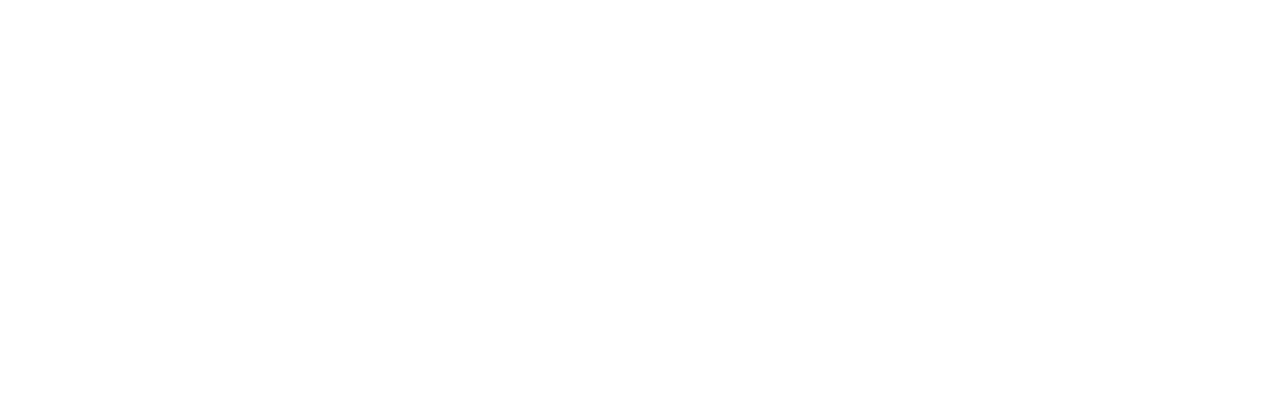
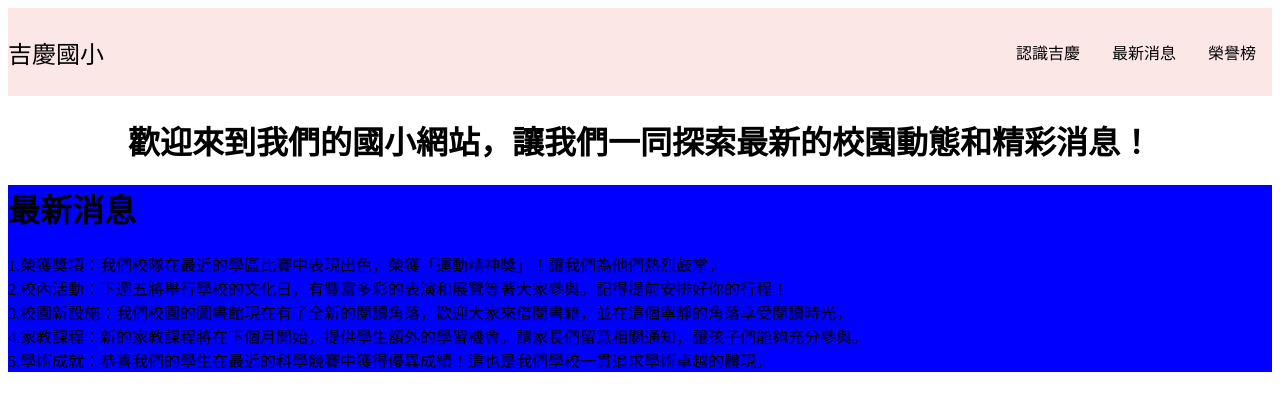
Before and after one commit to YaXun1103/FinalPorject, a plain HTML site: page news.html in a window 1280 px wide. Drawn offline with Linux system fonts and the light colour scheme.

Commit message:
最新消息

```diff
--- /dev/null
+++ b/news.css
@@ -0,0 +1,41 @@
+.navbar {
+    position: sticky;
+    top: 0;
+    left: 0;
+    right: 0;
+    background-color: rgba(252, 230, 230, 0.953);
+    -webkit-backdrop-filter: blur(1px);
+            backdrop-filter: blur(1px);
+    z-index: 1000;
+    margin-top: auto;
+  }
+  .navbar .brand {
+    font-size: 24px;
+  }
+  .navbar .navbar-list {
+    display: flex;
+    list-style: none;
+  }
+  .navbar .list-item {
+    padding: 1rem;
+    display: inline-block;
+    text-decoration: none;
+    color: black;
+  }
+  .navbar .list-item:hover, .navbar .list-item.active {
+    color: orange;
+  }
+  .navbar .justify-content-between {
+    justify-content: space-between;
+  }
+  .navbar .align-items-center {
+    align-items: center;
+  }
+
+  .copywriting{
+    text-align: center;
+  }
+  .text{
+    background-color: blue;
+    text-align: left;
+  }
--- a/news.html
+++ b/news.html
@@ -1,11 +1,46 @@
 <!DOCTYPE html>
 <html lang="en">
+
 <head>
-    <meta charset="UTF-8">
-    <meta name="viewport" content="width=device-width, initial-scale=1.0">
-    <title>吉慶國小-最新消息</title>
+  <meta charset="UTF-8">
+  <meta name="viewport" content="width=device-width, initial-scale=1.0">
+  <title>吉慶國小-最新消息</title>
+  <link rel="stylesheet" href="news.css">
 </head>
+
 <body>
+  <nav class="navbar">
+    <div class="container">
+      <div class ="justify-content-between align-items-center" style="display: flex;">
+        <div class="brand">吉慶國小</div>
+        <ul class="navbar-list">
+          <li><a href="#" class="list-item">認識吉慶</a></li>
+          <li><a href="#" class="list-item">最新消息</a></li>
+          <li><a href="#" class="list-item">榮譽榜</a></li>
+        </ul>
+      </div>
+    </div>
+  </nav>
+  <header>
+    <div class="copywriting">
+            <h1>歡迎來到我們的國小網站，讓我們一同探索最新的校園動態和精彩消息！</h1>
+
+            <div class="text">
+              <h1>最新消息</h1>
+              <p>1.榮獲獎項：我們校隊在最近的學區比賽中表現出色，榮獲「運動精神獎」！讓我們為他們熱烈鼓掌。</Br>
+                2.校內活動：下週五將舉行學校的文化日，有豐富多彩的表演和展覽等著大家參與。記得提前安排好你的行程！</Br>
+                3.校園新設施：我們校園的圖書館現在有了全新的閱讀角落，歡迎大家來借閱書籍，並在這個寧靜的角落享受閱讀時光。</Br>
+                4.家教課程：新的家教課程將在下個月開始，提供學生額外的學習機會。請家長們留意相關通知，讓孩子們能夠充分參與。</Br>
+                5.學術成就：恭喜我們的學生在最近的科學競賽中獲得優異成績！這也是我們學校一貫追求學術卓越的體現。</p>
+            </div>
+
+    </div>
+
+
+
+
+  </header>
 
 </body>
+
 </html>
```
Also changed, not shown: img-xun/icon.png (added).
